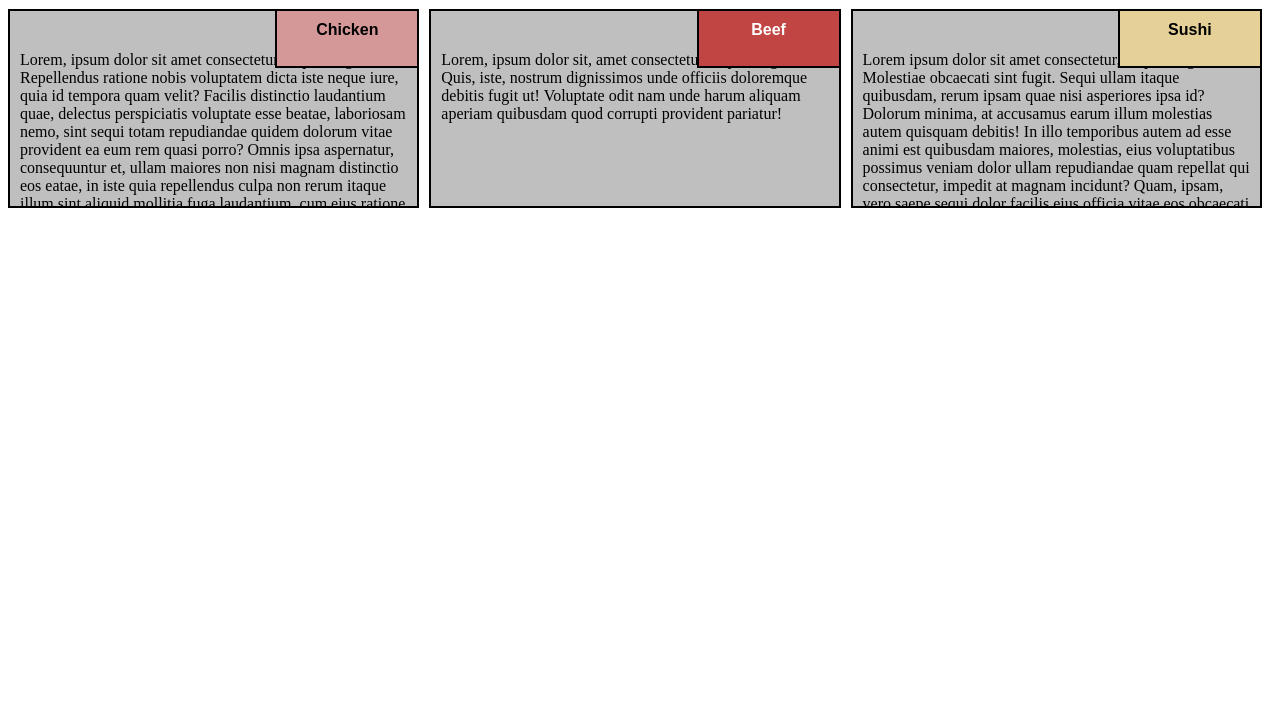
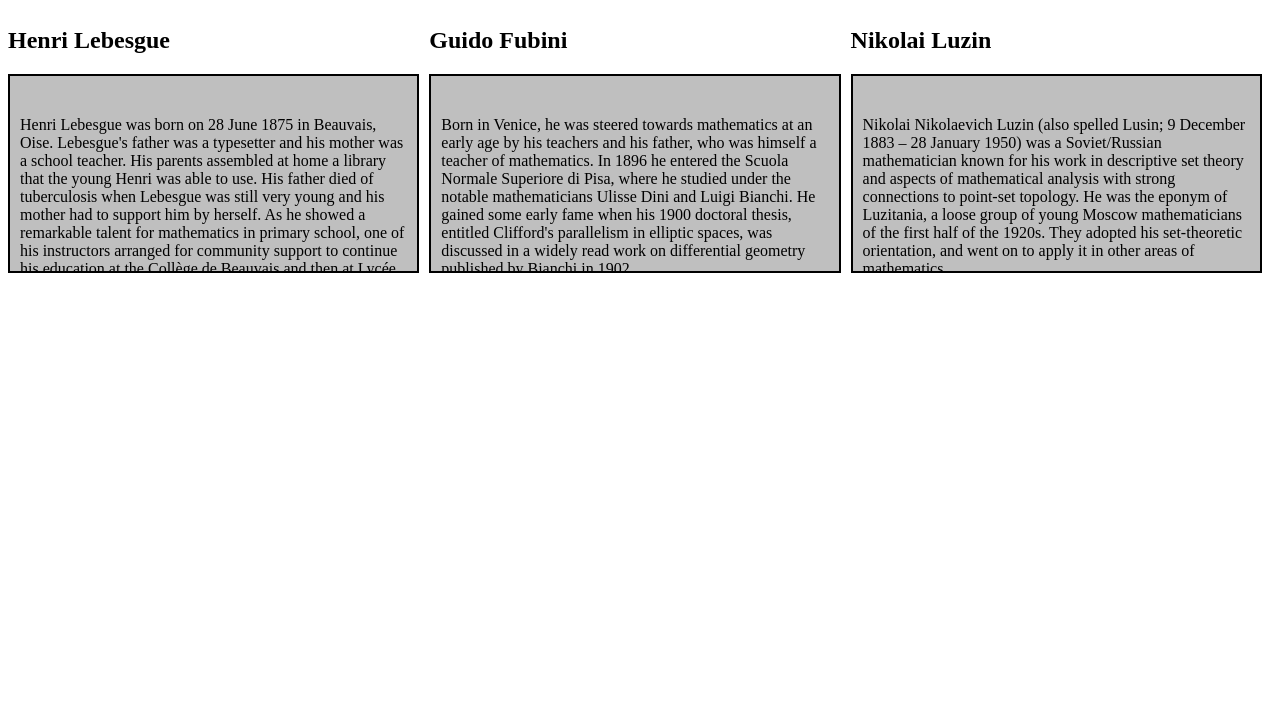
Before and after one commit to vishaltewatia/assignment, a plain HTML site: page index.html in a window 1280 px wide. Shown: the part 73-800 px from the top of the page. Drawn offline with Linux system fonts and the light colour scheme; files that its build step writes are made by us from their sources.

Commit message:
Add files via upload

```diff
--- a/index.html
+++ b/index.html
@@ -1,36 +1,45 @@
+<!DOCTYPE html>
 <html lang="en">
+
 <head>
-	<meta charset="UTF-8">
-	<meta name="viewport" content="width=device-width, initial-scale=1.0">
-	 <link rel="stylesheet" href="style.css">
-	<title>Responsive Layout</title>
+    <meta charset="utf-8">
+    <meta name="viewport" content="width=device-width, initial-scale=1">
+    <title>Assignment Solution for Module 2</title>
+    <link rel="stylesheet" href="css/style.css">
+</head>
 
+<body>
+    <h1>Notable Mathematicians</h1>
+    <div class="row">
+        <div class="col-lg-4 col-md-6 col-sm-12">
+            <section class="lebesgue">
+                <h2>Henri Lebesgue</h2>
+                <p>
+                    Henri Lebesgue was born on 28 June 1875 in Beauvais, Oise. Lebesgue's father was a typesetter and his mother was a school teacher. His parents assembled at home a library that the young Henri was able to use. His father died of tuberculosis when Lebesgue
+                    was still very young and his mother had to support him by herself. As he showed a remarkable talent for mathematics in primary school, one of his instructors arranged for community support to continue his education at the Collège de
+                    Beauvais and then at Lycée Saint-Louis and Lycée Louis-le-Grand in Paris.
+                </p>
+            </section>
+        </div>
+        <div class="col-lg-4 col-md-6 col-sm-12">
+            <section class="fubini">
+                <h2>Guido Fubini</h2>
+                <p>
+                    Born in Venice, he was steered towards mathematics at an early age by his teachers and his father, who was himself a teacher of mathematics. In 1896 he entered the Scuola Normale Superiore di Pisa, where he studied under the notable mathematicians Ulisse
+                    Dini and Luigi Bianchi. He gained some early fame when his 1900 doctoral thesis, entitled Clifford's parallelism in elliptic spaces, was discussed in a widely read work on differential geometry published by Bianchi in 1902.
+                </p>
+            </section>
+        </div>
+        <div class="col-lg-4 col-md-12 col-sm-12">
+            <section class="luzin">
+                <h2>Nikolai Luzin</h2>
+                <p>
+                    Nikolai Nikolaevich Luzin (also spelled Lusin;   9 December 1883 – 28 January 1950) was a Soviet/Russian mathematician known for his work in descriptive set theory and aspects of mathematical analysis with strong connections to point-set topology. He was
+                    the eponym of Luzitania, a loose group of young Moscow mathematicians of the first half of the 1920s. They adopted his set-theoretic orientation, and went on to apply it in other areas of mathematics.
+                </p>
+            </section>
+        </div>
+    </div>
+</body>
 
-</head>
-<body>
-	<div class="row">
-	<h1>Our Menu</h1>
-  <div class="col-lg-4 col-md-6 col-sm-12" id="container">
-    <p>Lorem, ipsum dolor sit amet consectetur adipisicing elit. Repellendus ratione nobis voluptatem dicta iste neque iure, quia id tempora quam velit? Facilis distinctio laudantium quae, delectus perspiciatis voluptate esse beatae, laboriosam nemo, sint sequi totam repudiandae quidem dolorum vitae provident ea eum rem quasi porro? Omnis ipsa aspernatur, consequuntur et, ullam maiores non nisi magnam distinctio eos eatae, in iste quia repellendus culpa non rerum itaque illum sint aliquid mollitia fuga laudantium, cum eius ratione tempore excepturi, ipsum nihil aspernatur recusandae laboriosam blanditiis magni! Ex illo modi exercitationem consectetur incidunt autem adipisci eligendi corporis non, veniam ullam voluptatum nesciunt, maxime totam tenetur distinctio aperiam esse eum natus. Eaque nulla repudiandae aliquam maiores reiciendis temporibus perferendis. Adipisci dolorem perferendis et ipsa odio vitae sequi, ea, consequuntur aperiam officiis quae hic iure, quia maiores saepe architecto nostrum earum quo cumque minima quam debitis! Porro, id in at rerum ex qui facere, consequatur reprehenderit sequi eligendi numquam laborum sed. Hic incidunt debitis voluptatem ad minus ullam facilis facere eum. Nisi tenetur corporis illo explicabo vel iure aperiam sit quia natus magni, fuga itaque sed.</p>
-  	<p id="p1">Chicken</p>
-
-  	</div>
-
-
-
-  <div class="col-lg-4 col-md-6 col-sm-12" id="container"><p>Lorem, ipsum dolor sit, amet consectetur adipisicing elit. Quis, iste, nostrum dignissimos unde officiis doloremque debitis fugit ut! Voluptate odit nam unde harum aliquam aperiam quibusdam quod corrupti provident pariatur!</p>
-
-  	<p id="p2">Beef</p>
-
-  </div>
-
-  <div class="col-lg-4 col-md-12 col-sm-12" id="container"><p>Lorem ipsum dolor sit amet consectetur, adipisicing elit. Molestiae obcaecati sint fugit. Sequi ullam itaque quibusdam, rerum ipsam quae nisi asperiores ipsa id? Dolorum minima, at accusamus earum illum molestias autem quisquam debitis! In illo temporibus autem ad esse animi est quibusdam maiores, molestias, eius voluptatibus possimus veniam dolor ullam repudiandae quam repellat qui consectetur, impedit at magnam incidunt? Quam, ipsam, vero saepe sequi dolor facilis eius officia vitae eos obcaecati aperiam? Voluptatem et sequi quam. Beatae nisi vero, doloremque amet eligendi laudantium consectetur mollitia dolorum doloribus accusamus et maiores necessitatibus, culpa aliquid corporis aperiam! Excepturi aspernatur quas quod non!.</p>
-
-  	<p  id="p3">Sushi</p>
-
-  </div>
-
-	</div>
-
-</body>
 </html>
```
